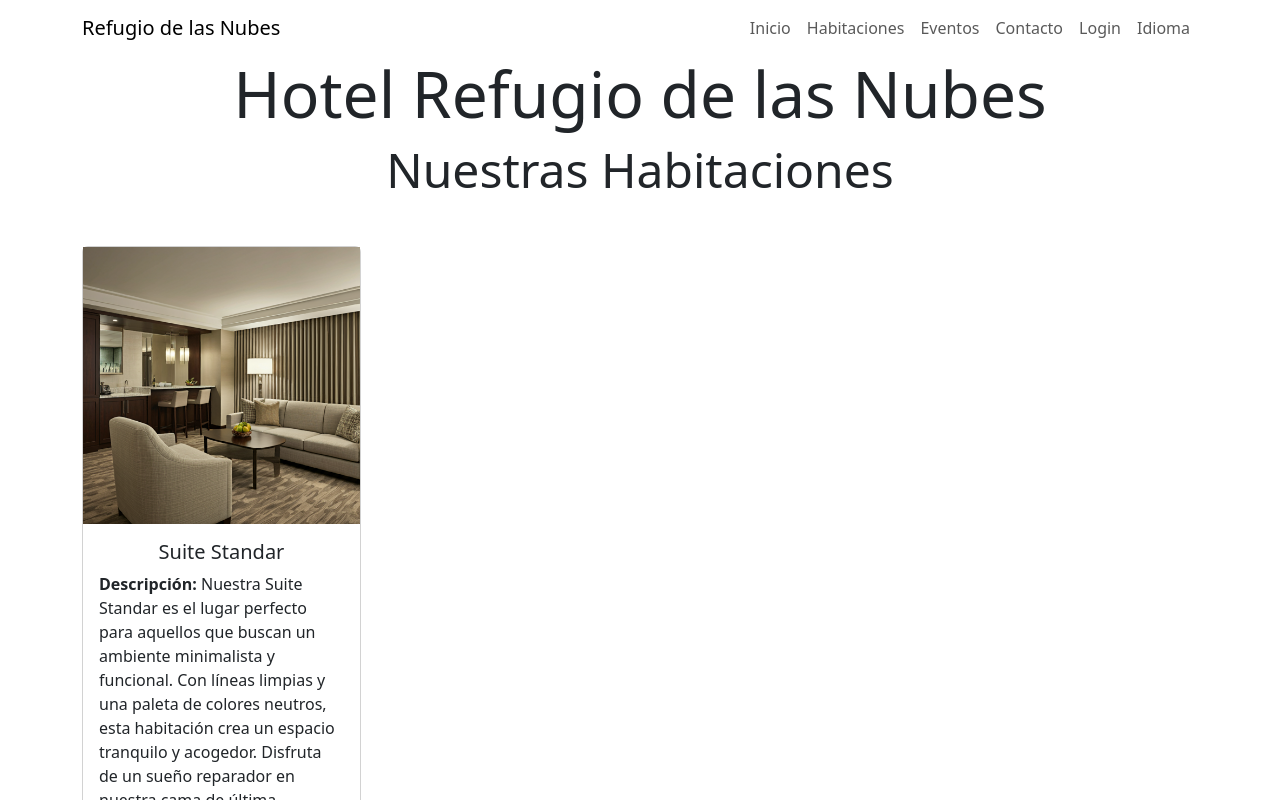
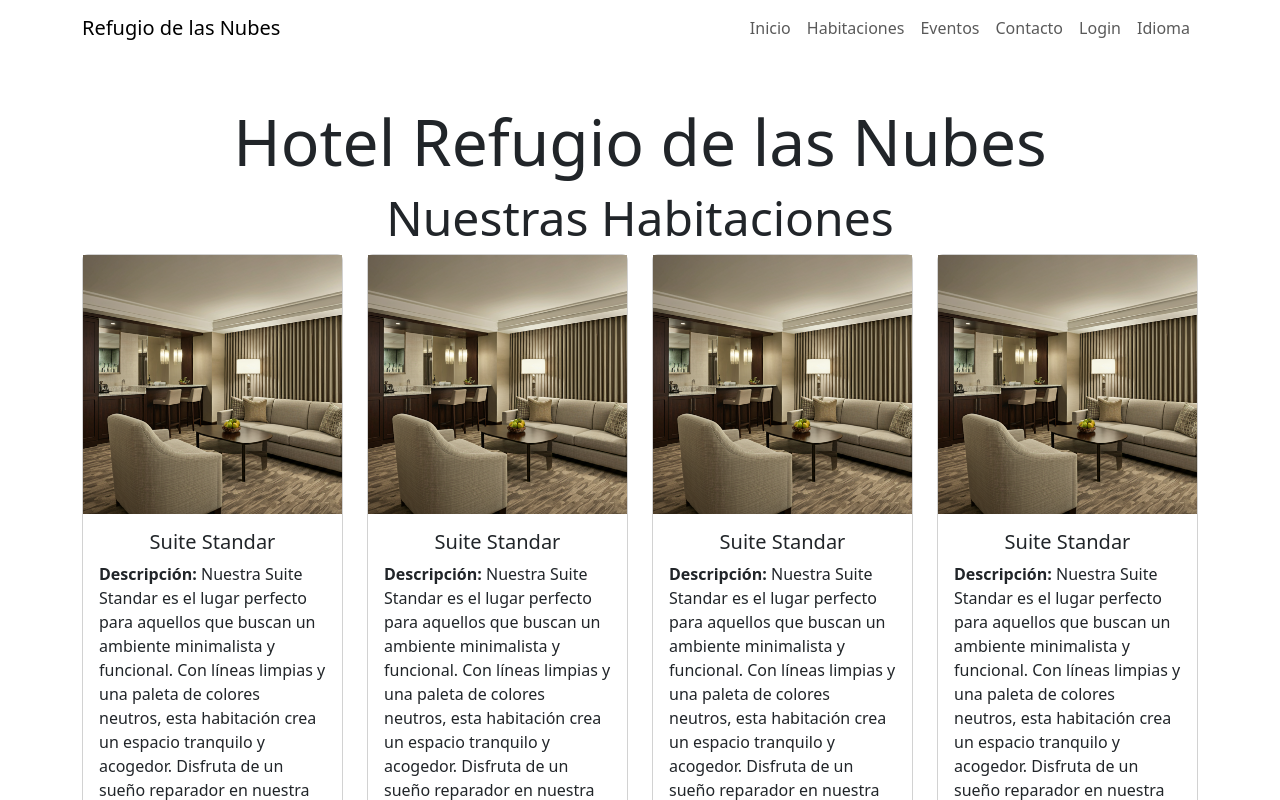
Before and after one commit to marvi2011/hotelByVicReact, a React (Vite) app: page / in a window 1280 px wide. Shown: the top 800 px of the page. Built offline with nearby package versions, Linux system fonts and the light colour scheme.

Commit message:
soluciones el problema de las card que no se me ponian en linea

```diff
--- a/src/App.css
+++ b/src/App.css
@@ -9,3 +9,9 @@
   .mainSection {
     flex-grow: 1;
   }
+
+  .card-img-top-nueva {
+    width: 100%;
+    height: 400px;
+    object-fit: cover;
+  }
--- a/src/pages/Index.jsx
+++ b/src/pages/Index.jsx
@@ -6,12 +6,14 @@ import Servicios from "./habitaciones/Servicios";
 const Index = () => {
     return (
         <section>
+            <Container className="mainSection mt-5">
             <h1 className="display-3 text-center">Hotel Refugio de las Nubes</h1>
             <h2 className="display-5 text-center">Nuestras Habitaciones</h2>
-            <Container className="mainSection mt-5">
+
                 <Row>
                     <Habitaciones></Habitaciones>
                     <Habitaciones></Habitaciones>
+                   <Habitaciones></Habitaciones>
                    <Habitaciones></Habitaciones>
                   </Row>
             </Container>
--- a/src/pages/habitaciones/Habitaciones.jsx
+++ b/src/pages/habitaciones/Habitaciones.jsx
@@ -3,7 +3,7 @@ import standar from '../../assets/suiteStandar.png'
 
 const Habitaciones = () => {
   return (
-    <div>
+
       <Col md={4} lg={3} className="mb-5">
         <Card className="h-100">
           <div>
@@ -31,7 +31,7 @@ const Habitaciones = () => {
           </Card.Footer>
         </Card>
       </Col>
-    </div>
+
   );
 };
 
```
